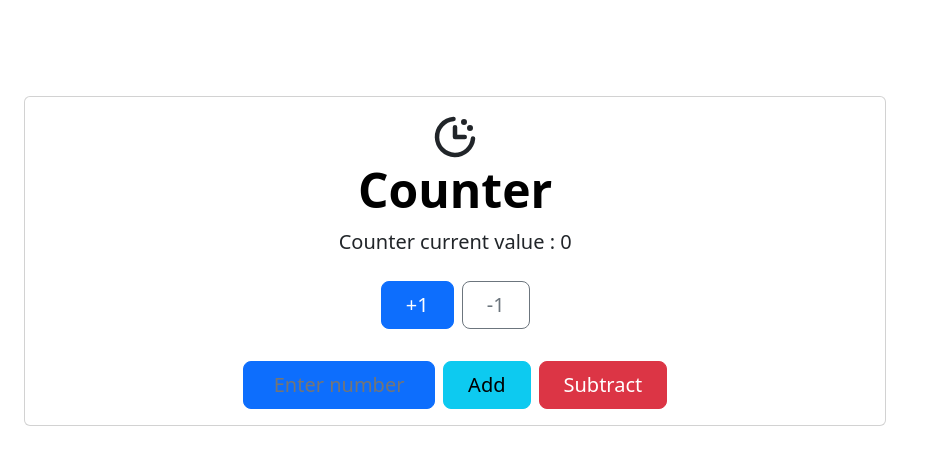
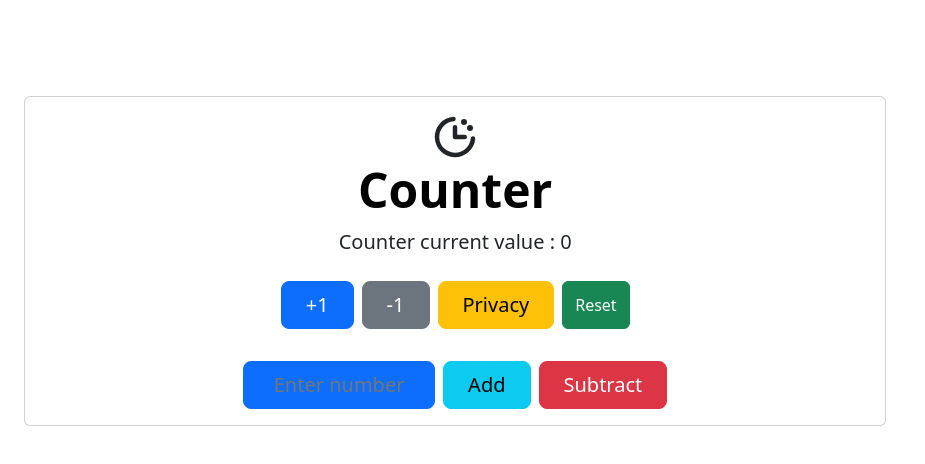
Before and after one commit to singhaditi2004/React, a React (Vite) app in the folder withBootStrap/Counter/: page / in a window 1280 px wide. Shown: the top 464 px of the page, without its empty margins (0-925 px from the left). Built offline with nearby package versions, Linux system fonts and the light colour scheme.

Commit message:
added compnents

```diff
--- a/withBootStrap/Counter/src/Components/Controls.jsx
+++ b/withBootStrap/Counter/src/Components/Controls.jsx
@@ -29,6 +29,14 @@ const Controls = () => {
     });
     inputEle.current.value = "";
   };
+  const handleReset = () => {
+    dispatch({ type: "RESET" });
+    inputEle.current.value = "";
+  };
+  const handlePrivacy = () => {
+    dispatch({ type: "PRIVACY" });
+    inputEle.current.value = "";
+  };
   return (
     <>
       <div className="d-grid gap-2 d-sm-flex justify-content-sm-center">
@@ -42,9 +50,15 @@ const Controls = () => {
         <button
           type="button"
           onClick={handleDecrement}
-          className="btn btn-outline-secondary btn-lg px-4"
+          className="btn btn-secondary btn-lg px-4"
         >
           -1
+        </button>
+        <button type="button" className="btn btn-warning btn-lg px-4" onClick={handlePrivacy}>
+          Privacy
+        </button>
+        <button type="button" onClick={handleReset} className="btn btn-success">
+          Reset
         </button>
       </div>
       <div className="d-grid gap-2 d-sm-flex justify-content-sm-center control-row">
--- a/withBootStrap/Counter/src/store/index.js
+++ b/withBootStrap/Counter/src/store/index.js
@@ -1,14 +1,21 @@
 import { createStore } from "redux";
 
-const INITIAL_VALUE = { counter: 0 };
+const INITIAL_VALUE = { counter: 0, privacy: false };
 
 const counterReducer = (store = INITIAL_VALUE, action) => {
   console.log("Action Recieved", action);
   if (action.type === "INCREMENT") {
     return { counter: store.counter + 1 };
-  }
-  if (action.type === "DECEREMENT") {
+  } else if (action.type === "DECEREMENT") {
     return { counter: store.counter - 1 };
+  } else if (action.type === "SUBTRACT") {
+    return { counter: store.counter - Number(action.payload.value) };
+  } else if (action.type === "ADD") {
+    return { counter: store.counter + Number(action.payload.value) };
+  } else if (action.type === "RESET") {
+    return { counter: 0 };
+  } else if (action.type === "PRIVACY") {
+    return { privacy: !store.privacy };
   }
   return store;
 };
```
Also changed, not shown: withBootStrap/Counter/src/Components/PrivacyMessage.jsx (added).
